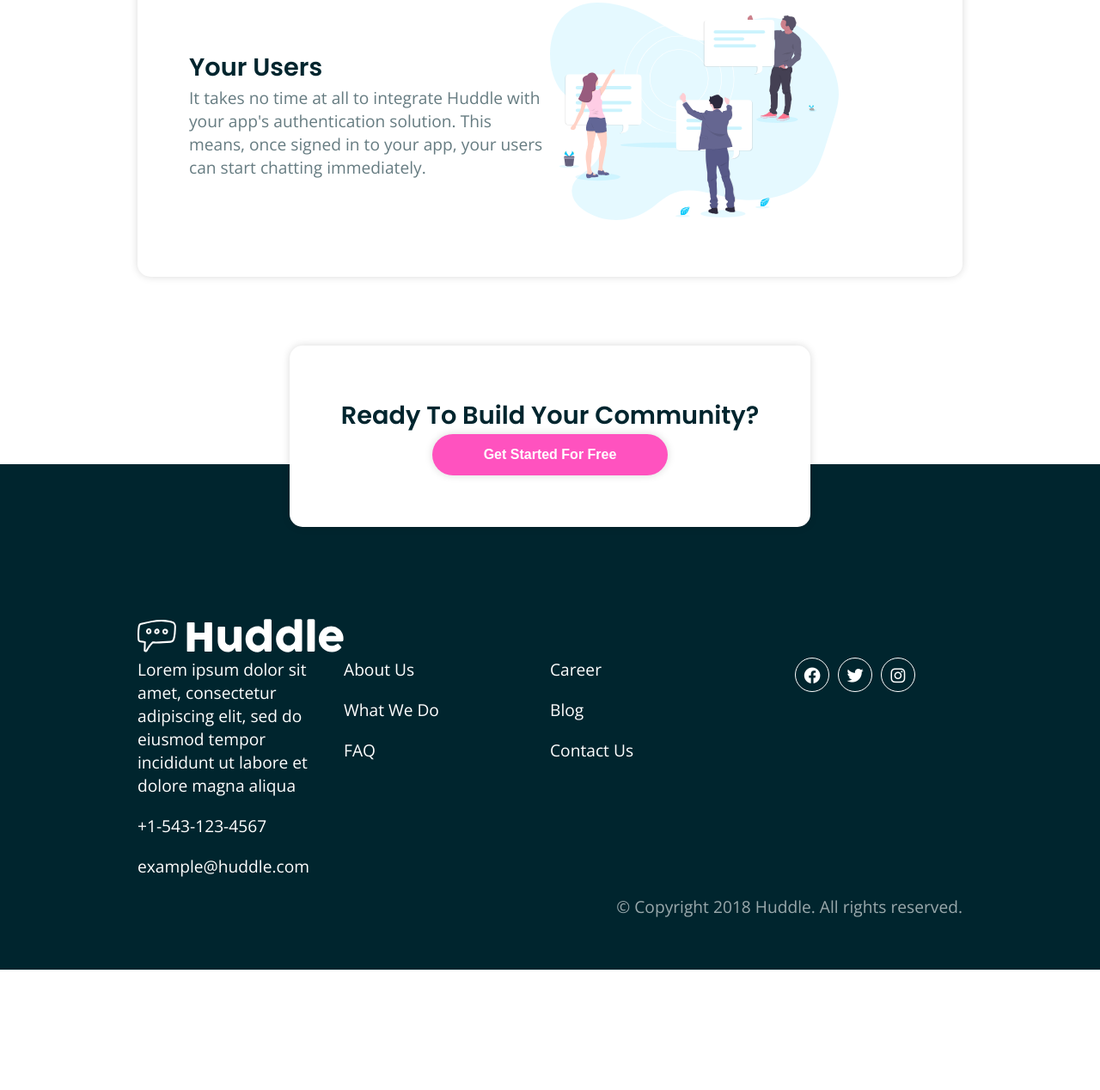
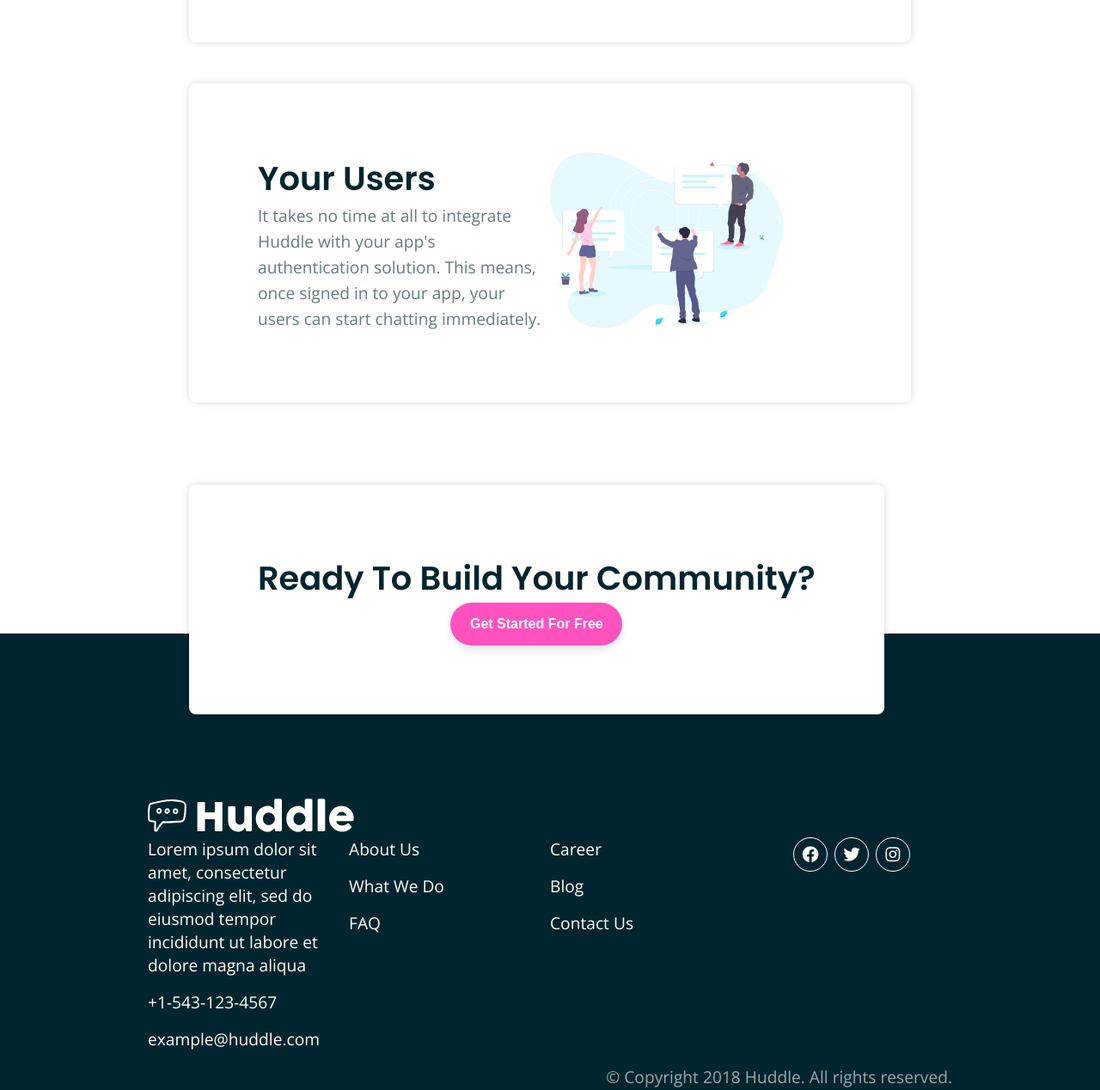
Before and after one commit to ieatn/Frontend-Mentor-Huddle-landing-page-with-alternating-feature-blocks, a plain HTML site: page index.html in a window 1280 px wide. Shown: the part 1420-2688 px from the top of the page at 86% size. Before the commit the page ends 2548 px from the top, so only its background shows below. Drawn offline with nearby package versions, Linux system fonts and the light colour scheme.

Commit message:
work on mobile

```diff
--- a/index.html
+++ b/index.html
@@ -20,14 +20,13 @@
         <button class="btn">Try It Free</button>
       </nav>
       <div class="flex">
-        <div>
+        <div class="hero">
           <h1>Build The Community Your Fans Will Love</h1>
-          <p>Huddle re-imagines the way we build communities. You have a voice, but so does your audience.
-            Create connections with your users as you engage in genuine discussion. </p>
+          <p>Huddle re-imagines the way we build communities. You have a voice, but so does your audience. Create connections with your users as you engage in genuine discussion.</p>
           <button class="btn btn-primary">Get Started For Free</button>
         </div>
         <div>
-          <img class="header-img" src="images/illustration-mockups.svg" alt="mockups">
+          <img class="hero-img" src="images/illustration-mockups.svg" alt="">
         </div>
       </div>
     </div>
@@ -35,63 +34,45 @@
 
   <main>
     <div class="container">
-      <div class="box flex">
+      <div class="card flex">
         <div>
-          <h2>Grow Together</h2>
-          <p>
-            Generate meaningful discussions with your audience and build a strong, loyal community.
-            Think of the insightful conversations you miss out on with a feedback form.
-          </p>
+          <h1>Grow Together</h1>
+          <p>Generate meaningful discussions with your audience and build a strong, loyal community. Think of the insightful conversations you miss out on with a feedback form.</p>
         </div>
+        <div><img src="images/illustration-grow-together.svg" alt=""></div>
+      </div>
+
+      <div class="card flex mobile-reverse">
+        <div><img src="images/illustration-flowing-conversation.svg" alt=""></div>
         <div>
-          <img src="images/illustration-grow-together.svg" alt="grow together">
+          <h1>Flowing Conversations</h1>
+          <p>You wouldn't paginate a conversation in real life, so why do it online? Our threads have just-in-time loading for a more natural flow.</p>
         </div>
       </div>
 
-      <div class="box flex reverse-mobile">
+      <div class="card flex">
         <div>
-          <img src="images/illustration-flowing-conversation.svg" alt="flowing conversation">
+          <h1>Your Users</h1>
+          <p>It takes no time at all to integrate Huddle with your app's authentication solution. This means, once signed in to your app, your users can start chatting immediately.</p>
         </div>
-        <div>
-          <h2>Flowing Conversations</h2>
-          <p>
-            You wouldn't paginate a conversation in real life, so why do it online? Our threads
-            have just-in-time loading for a more natural flow.
-          </p>
-        </div>
-      </div>
-
-      <div class="box flex">
-        <div>
-          <h2>Your Users</h2>
-          <p>
-            It takes no time at all to integrate Huddle with your app's authentication solution.
-            This means, once signed in to your app, your users can start chatting immediately.
-          </p>
-        </div>
-        <div>
-          <img src="images/illustration-your-users.svg" alt="your users">
-        </div>
+        <div><img src="images/illustration-your-users.svg" alt=""></div>
       </div>
     </div>
   </main>
 
-  <div class="container center">
-    <div class="box small-box">
-      <h2>Ready To Build Your Community?</h2>
+  <div class="container">
+    <div class="card call-to-action">
+      <h1>Ready To Build Your Community?</h1>
       <button class="btn btn-primary">Get Started For Free</button>
     </div>
   </div>
 
   <footer>
     <div class="container">
-
-      <img src="images/logo-white.svg" alt="logo">
-
+      <img src="images/logo-white.svg" alt="">
       <div class="flex align-start">
         <ul>
-            <li>
-              Lorem ipsum dolor sit amet,
+          <li>Lorem ipsum dolor sit amet,
             consectetur adipiscing elit,
             sed do eiusmod tempor incididunt
             ut labore et dolore magna aliqua
@@ -103,7 +84,6 @@
             example@huddle.com
           </li>
         </ul>
-
         <ul>
           <li>
             About Us
@@ -115,7 +95,6 @@
             FAQ
           </li>
         </ul>
-
         <ul>
           <li>
             Career
@@ -127,17 +106,15 @@
             Contact Us
           </li>
         </ul>
+        <ul class="social-media">
+          <li><a href="#"><i class="fab fa-facebook"></i></a></li>
+          <li><a href="#"><i class="fab fa-twitter"></i></a></li>
+          <li><a href="#"><i class="fab fa-instagram"></i></a></li>
+        </ul>
+      </div>
+    <p>© Copyright 2018 Huddle. All rights reserved.</p>
+    </div>
+  </footer>
 
-        <ul class="social-media">
-          <li><a class="circle" href="#"><i class="fab fa-facebook"></i></a></li>
-          <li><a class="circle" href="#"><i class="fab fa-twitter"></i></a></li>
-          <li><a class="circle" href="#"><i class="fab fa-instagram"></i></a></li>
-        </ul>
-
-
-    </div>
-    <p>&copy; Copyright 2018 Huddle. All rights reserved.</p>
-
-  </footer>
 </body>
 </html>
--- a/style.css
+++ b/style.css
@@ -1,41 +1,46 @@
-@import url('https://fonts.googleapis.com/css2?family=Open+Sans:wght@400;700&family=Poppins:wght@600&display=swap');
+@import url('https://fonts.googleapis.com/css2?family=Poppins:wght@600&display=swap');
+@import url('https://fonts.googleapis.com/css2?family=Open+Sans:wght@400;700&display=swap');
 
 :root {
     --Pink: hsl(322, 100%, 66%);
     --Very-Pale-Cyan: hsl(193, 100%, 96%);
     --Very-Dark-Cyan: hsl(192, 100%, 9%);
     --Grayish-Blue: hsl(208, 11%, 55%);
+    --ff-h1: 'Poppins', sans-serif;
     --ff-p: 'Open Sans', sans-serif;
-    --ff-h1: 'Poppins', sans-serif;
 }
+
 * {
     margin: 0;
     padding: 0;
     box-sizing: border-box;
 }
+
+/* for p */
 body {
     font-size: 1.2rem;
     font-family: var(--ff-p);
     color: var(--Very-Dark-Cyan);
 }
-h1,
-h2 {
+h1 {
     font-family: var(--ff-h1);
 }
 p {
     opacity: 0.6;
+    line-height: 30px;
 }
 img {
     max-width: 100%;
 }
 .btn {
+    width: 200px;
+    height: 50px;
+    font-size: 1rem;
     font-weight: 700;
-    border-radius: 50px;
+    border: none;
+    border-radius: 4rem;
     background-color: white;
-    border: none;
-    font-size: 16px;
-    padding: 15px 60px;
-    box-shadow: 0 0 10px rgba(0, 0, 0, 0.15);
+    box-shadow: 0 5px 10px rgba(0, 0, 0, 0.1);
     cursor: pointer;
 }
 .btn-primary {
@@ -44,24 +49,26 @@ img {
 }
 .container {
     width: 1000px;
-    /* when window is smaller than 1000px just fill screen */
     max-width: 100%;
     margin: 0 auto;
-    padding: 0 20px;
+    padding: 0 2rem;
 }
 header {
     background-image: url('images/bg-hero-desktop.svg');
-    background-position: center center;
-    background-size: cover;
     background-color: var(--Very-Pale-Cyan);
-    padding: 40px 0;
+    background-position: center;
+    width: 100%;
+    padding: 4rem 0;
+}
+.hero {
+    display: flex;
+    flex-direction: column;
+    gap: 2rem;
 }
 .flex {
     display: flex;
     align-items: center;
 }
-/* make sure 50/50 space for image and text */
-/* also need for footer ul */
 .flex > div,
 .flex > ul {
     flex: 1;
@@ -70,59 +77,59 @@ nav {
     display: flex;
     justify-content: space-between;
     align-items: center;
+    padding: 2rem 0;
 }
-.box {
-    background-color: white;
+.card {
+    border-radius: 0.5rem;
     box-shadow: 0 0 10px rgba(0, 0, 0, 0.15);
-    border-radius: 15px;
-    margin: 40px 0;
-    padding: 60px;
+    margin: 3rem;
+    padding: 5rem;
 }
-.box img {
+.card img {
     width: 80%;
 }
-.small-box {
+.call-to-action {
+    text-align: center;
     display: inline-block;
     margin-bottom: -50%;
-}
-.center {
-    text-align: center;
+    background-color: white;
 }
 footer {
     background-color: var(--Very-Dark-Cyan);
     color: white;
-    padding: 180px 0 60px;
+    padding-top: 12rem;
 }
 footer ul {
     list-style: none;
 }
 footer ul li {
-    margin-bottom: 20px;
+    margin-bottom: 1rem;
 }
+/* brings social media to top */
 .align-start {
     align-items: flex-start;
 }
-footer .circle {
-    width: 40px;
-    height: 40px;
-    border: solid white 1px;
-    border-radius: 50px;
-    display: inline-flex;
-    text-decoration: none;
-    justify-content: center;
-    align-items: center;
-    color: white;
-    margin-right: 10px;
-}
-footer .social-media {
+.social-media {
     display: flex;
     justify-content: center;
     align-items: center;
+    gap: 0.5rem;
+}
+.social-media a {
+    width: 40px;
+    height: 40px;
+    color: white;
+    text-decoration: none;
+    border: 1px solid white;
+    border-radius: 100px;
+    display: inline-flex;
+    justify-content: center;
+    align-items: center;
+    padding: 0.5rem;
 }
 footer p {
     text-align: right;
 }
-
 @media (max-width: 768px) {
     body {
         text-align: center;
@@ -130,10 +137,9 @@ footer p {
     .flex {
         flex-direction: column;
     }
-    .header-img {
-        margin-top: 30px;
+    .hero-img {
+        margin-top: 3rem;
     }
-    /* second box has text first */
     .reverse-mobile {
         flex-direction: column-reverse;
     }
```
Lines whose indentation alone changed are shown as unchanged.
